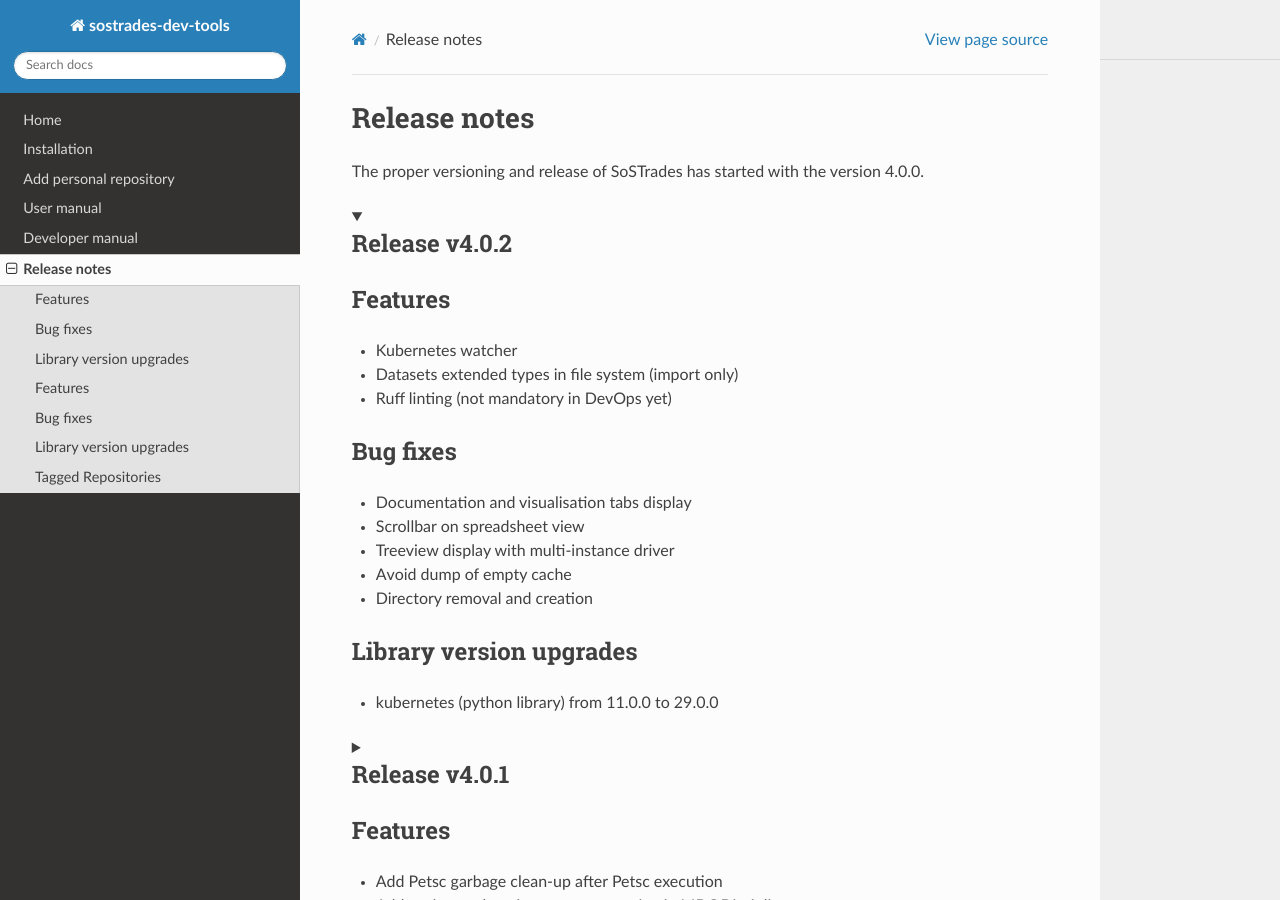
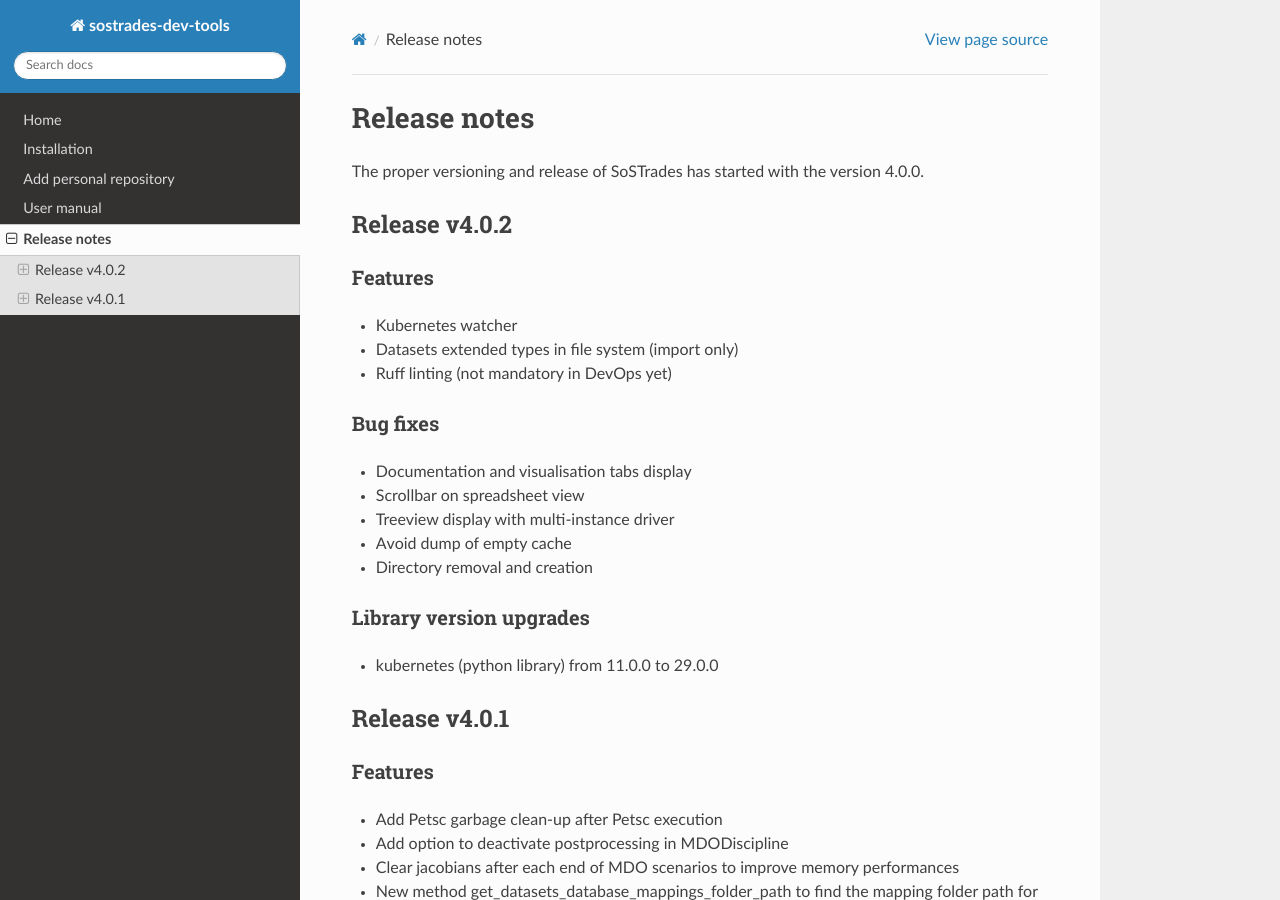
Before and after one commit to os-climate/sostrades-dev-tools, a Sphinx documentation site: the page built from docs/source/release-notes.md, in a window 1280 px wide and 900 px high. Built offline with Sphinx 7.4.7 and the Read the Docs theme 2.0.0, drawn with Linux system fonts in a browser that asks for light colours; pages that are not in the unit, such as notebooks, are missing from menus.

```diff
--- a/docs/source/index.rst
+++ b/docs/source/index.rst
@@ -28,5 +28,5 @@ Contents
    Installation <installation.md>
    Add personal repository <add-repository.md>
    User manual <user_manual.md>
-   Developer manual <developer_manual.md>
+   Developer manual <developer-manual.md>
    Release notes <release-notes.md>
--- a/docs/source/release-notes.md
+++ b/docs/source/release-notes.md
@@ -2,16 +2,15 @@
 
 The proper versioning and release of SoSTrades has started with the version 4.0.0.
 
-<details open>
-<summary><h2>Release v4.0.2</h2></summary>
+## Release v4.0.2
 
-## Features
+### Features
 
 * Kubernetes watcher
 * Datasets extended types in file system (import only)
 * Ruff linting (not mandatory in DevOps yet)
 
-## Bug fixes
+### Bug fixes
 
 * Documentation and visualisation tabs display
 * Scrollbar on spreadsheet view
@@ -19,35 +18,32 @@ The proper versioning and release of SoSTrades has started with the version 4.0.
 * Avoid dump of empty cache
 * Directory removal and creation
 
-## Library version upgrades
+### Library version upgrades
 
 * kubernetes (python library) from 11.0.0 to 29.0.0
-</details>
 
-<details>
-<summary><h2>Release v4.0.1</summary>
+## Release v4.0.1
 
-## Features
+### Features
 
 * Add Petsc garbage clean-up after Petsc execution
 * Add option to deactivate postprocessing in MDODiscipline
 * Clear jacobians after each end of MDO scenarios to improve memory performances
 * New method get_datasets_database_mappings_folder_path to find the mapping folder path for a given repository name
 
-## Bug fixes
+### Bug fixes
 
 * Add sparse matrices (lil_matrix) to initiate analytic gradients
 
-## Library version upgrades
+### Library version upgrades
 
 * chaospy from 4.3.7 to 4.3.15
 * numpy from 1.23.3 to 1.24.4
 * pandas from 2.2.1 to 2.2.2
 * gitpython from 3.1.31 to 3.1.43
 * jsonpickle from 3.0.2 to 3.0.4
-</details>
 
-## Tagged Repositories
+### Tagged Repositories
 
 * [https://github.com/os-climate/sostrades-core](https://github.com/os-climate/sostrades-core)
 * [https://github.com/os-climate/sostrades-webapi](https://github.com/os-climate/sostrades-webapi)
```
